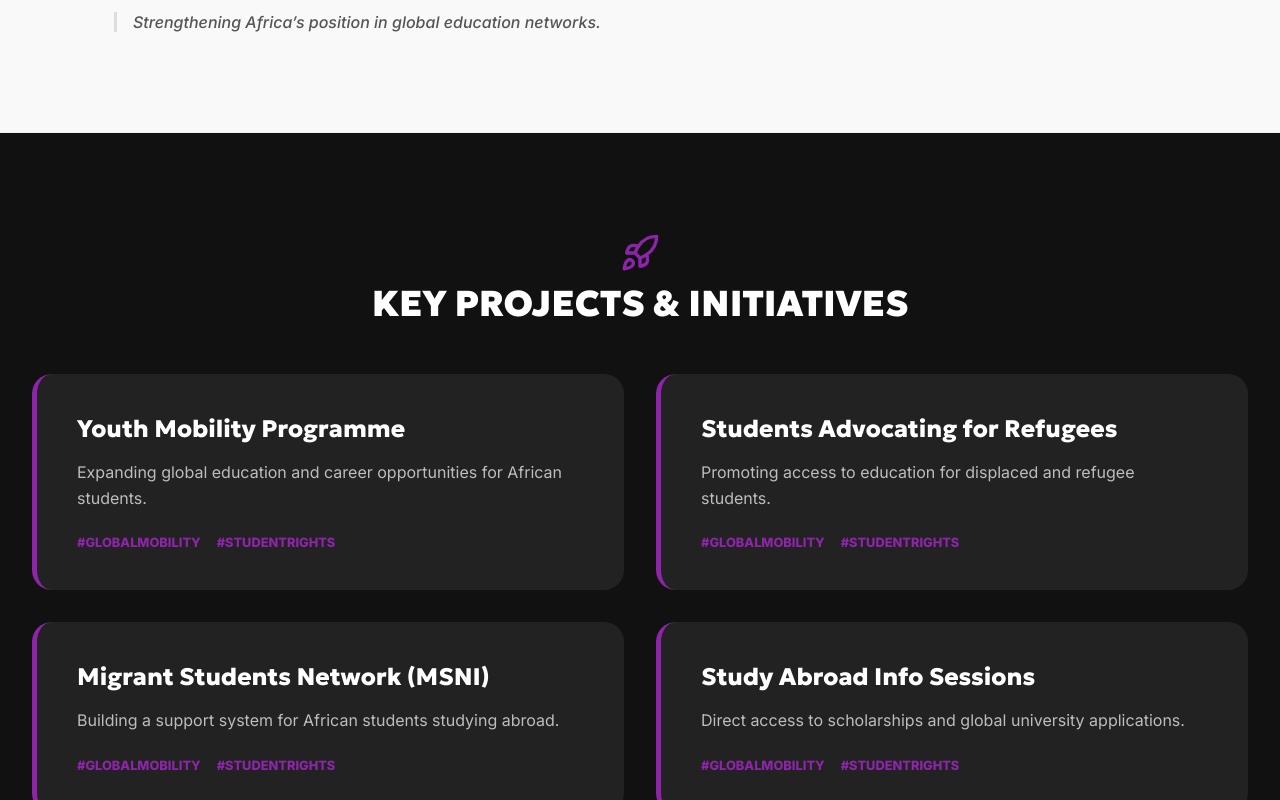
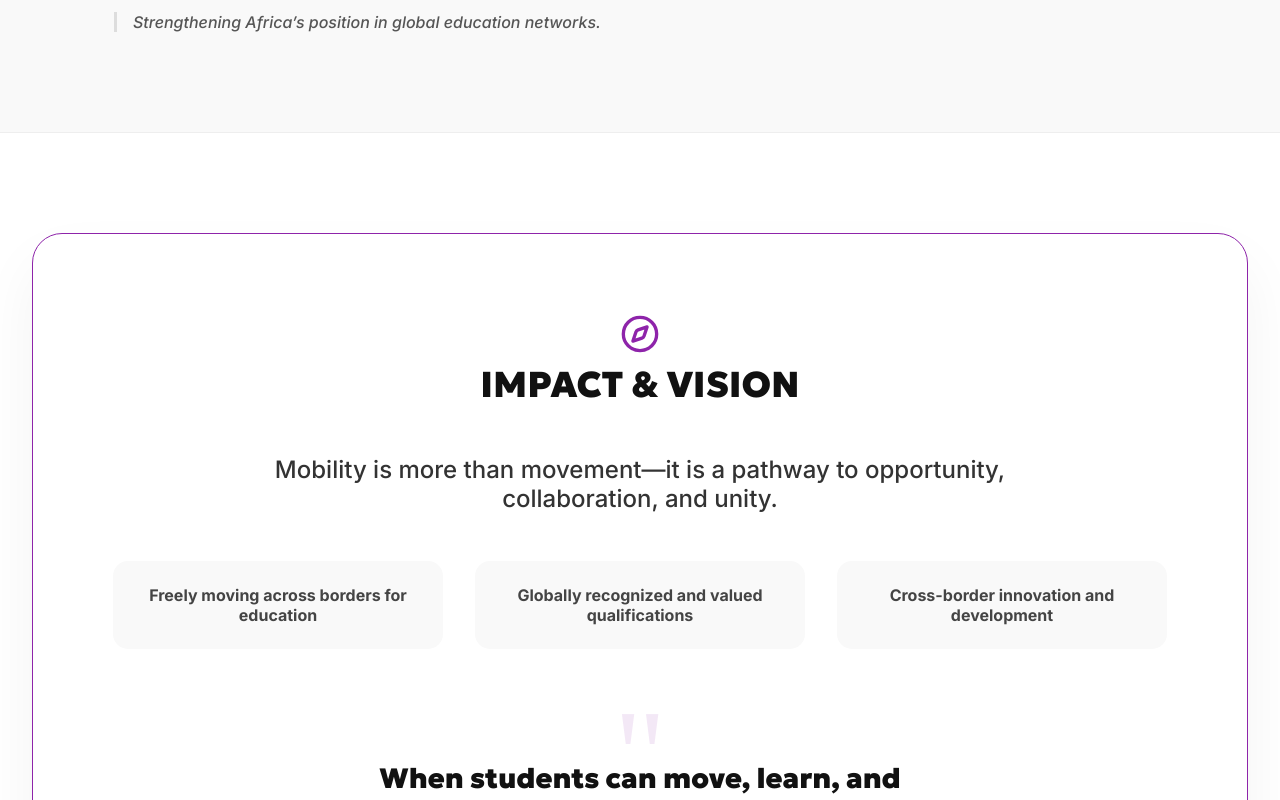
Before and after one commit to justkoby/aasu, a React (Vite) app: page /priority/migration in a window 1280 px wide. Shown: the part 6000-6800 px from the top of the page. Built offline with nearby package versions, Linux system fonts and the light colour scheme.

Commit message:
Final cleanup: removed redundant project sections across priority pages and confirmed search/partner categorization

```diff
--- a/src/pages/priority/MigrationPage.jsx
+++ b/src/pages/priority/MigrationPage.jsx
@@ -224,26 +224,6 @@ const MigrationPage = () => {
         </div>
       </section>
 
-      <section className="initiatives-section" style={{ backgroundColor: '#111', color: 'white' }}>
-        <div className="container">
-          <div className="section-header centered">
-            <Rocket className="section-icon" style={{ color: accentColor }} />
-            <h2 className="section-title">KEY PROJECTS & INITIATIVES</h2>
-          </div>
-          <div className="initiatives-grid">
-            {migrationProjects.map((init, idx) => (
-              <motion.div key={idx} initial={{ opacity: 0, scale: 0.95 }} whileInView={{ opacity: 1, scale: 1 }} viewport={{ once: true }} className="initiative-card">
-                <h3 className="init-title">{init.name}</h3>
-                <p className="init-desc">{init.desc}</p>
-                <div className="init-tags">
-                  <span className="init-tag" style={{ color: accentColor }}>#GlobalMobility</span>
-                  <span className="init-tag" style={{ color: accentColor }}>#StudentRights</span>
-                </div>
-              </motion.div>
-            ))}
-          </div>
-        </div>
-      </section>
 
       <section className="vision-section" style={{ backgroundColor: '#ffffff', color: '#222' }}>
         <div className="container">
```
